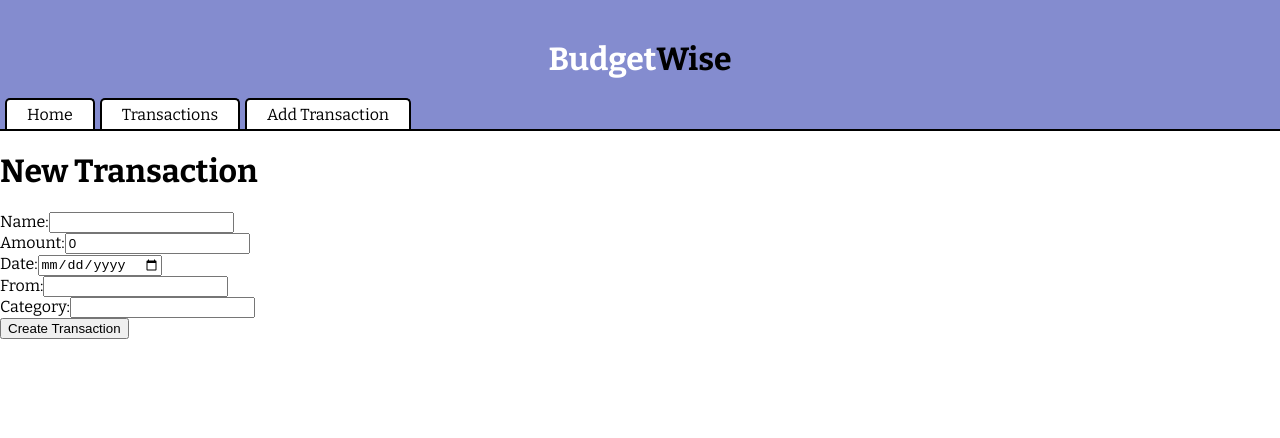
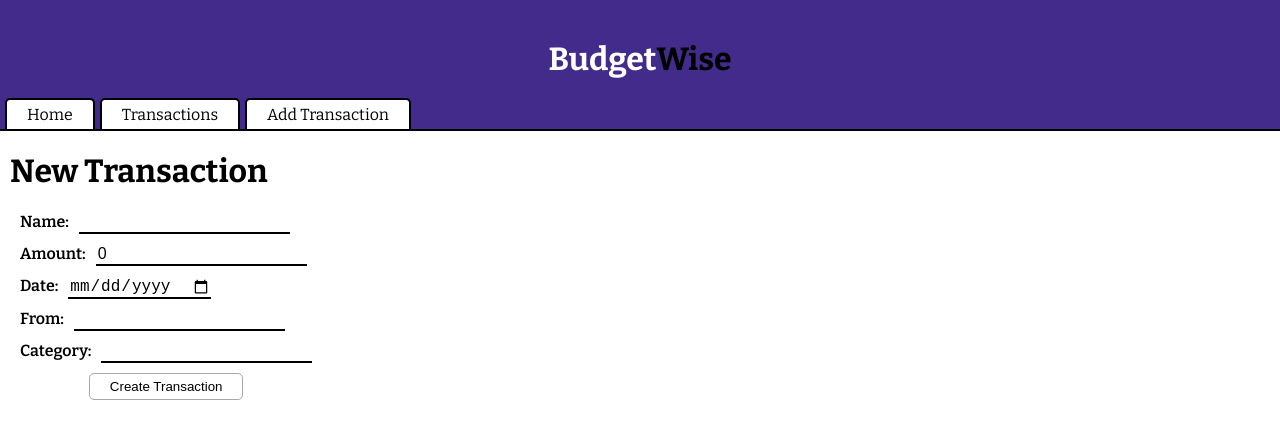
Before and after one commit to AbdelSayedahmed/Budgeting-App-Frontend, a React (Create React App) app: page /transactions/new in a window 1280 px wide. Shown: the top 438 px of the page. Built offline with nearby package versions, Linux system fonts and the light colour scheme.

Commit message:
css file done

```diff
--- a/src/components/EditTransaction.jsx
+++ b/src/components/EditTransaction.jsx
@@ -45,7 +45,7 @@ export default function EditTransaction() {
 
   return (
     <div className="edit-form-container">
-      <h1>Edit Transaction</h1>
+      <h2>Edit Transaction</h2>
       <form onSubmit={handleSubmit}>
         <div>
           <label htmlFor="name">Name:</label>
--- a/src/index.css
+++ b/src/index.css
@@ -1,9 +1,9 @@
 @import url('https://fonts.googleapis.com/css2?family=Bitter:ital,wght@0,100..900;1,100..900&display=swap');
 
 body {
-    margin: 0px;
-    padding: 0px;
-    font-family: Bitter;
+    margin: 0;
+    padding: 0;
+    font-family: 'Bitter', serif;
 }
 
 a {
@@ -16,14 +16,27 @@ a:hover {
     cursor: pointer;
 }
 
+button {
+    width: max-content;
+    padding: 5px 20px;
+    border: 1px solid darkgrey;
+    border-radius: 5px;
+    background-color: white;
+}
+
+button:hover {
+    background-color: #422b8a;
+    color: white;
+}
+
 .nav-container {
-    background-color: #848ccf;
-    padding: 20px 5px 0px 5px;
+    background-color: #422b8a;
+    padding: 20px 5px 0;
     border-bottom: 2px solid black;
 }
 
 .nav-container h1 {
-    margin: 0px;
+    margin: 0;
     padding: 20px;
     text-align: center;
     color: white;
@@ -40,7 +53,7 @@ a:hover {
 .nav-container nav a {
     border: 2px solid black;
     border-bottom: none;
-    border-radius: 5px 5px 0px 0px;
+    border-radius: 5px 5px 0 0;
     padding: 5px 20px;
     background-color: white;
     margin-right: 5px;
@@ -53,7 +66,7 @@ a:hover {
 
 .home-container {
     width: 60%;
-    margin: auto auto;
+    margin: auto;
     padding: 20px;
 }
 
@@ -67,12 +80,12 @@ a:hover {
 
 .transactions-container_minor {
     border-bottom: 2px solid black;
-    margin: 0px 100px 0px 100px;
+    margin: 0 100px;
 }
 
 .transactions-container div div {
     border: 2px solid black;
-    border-bottom: 0px;
+    border-bottom: 0;
     padding: 5px 20px;
     display: grid;
     grid-template-columns: repeat(6, 1fr);
@@ -81,7 +94,7 @@ a:hover {
 }
 
 .transaction-container {
-    margin: 10px auto 0px auto;
+    margin: 10px auto 0;
     width: 600px;
     text-align: center;
 }
@@ -92,15 +105,34 @@ a:hover {
     gap: 20px;
 }
 
-.transaction-container div button {
-    padding: 5px 20px;
-    border: 1px solid darkgrey;
-    border-radius: 5px;
-    background-color: white;
+.edit-form-container,
+.new-form-container {
+    width: max-content;
+    margin-left: 10px;
 }
 
-.transaction-container div button:hover {
-    background-color: grey;
-    cursor: pointer;
-    color: white;
+.edit-form-container form,
+.new-form-container form {
+    margin-left: 10px;
+    display: flex;
+    flex-direction: column;
+    gap: 10px;
 }
+
+.edit-form-container label,
+.new-form-container label {
+    font-weight: 600;
+}
+
+.edit-form-container input,
+.new-form-container input {
+    margin-left: 10px;
+    border: none;
+    border-bottom: 2px solid black;
+    font-size: 16px;
+}
+
+.edit-form-container button,
+.new-form-container button {
+    margin: auto;
+}
```
